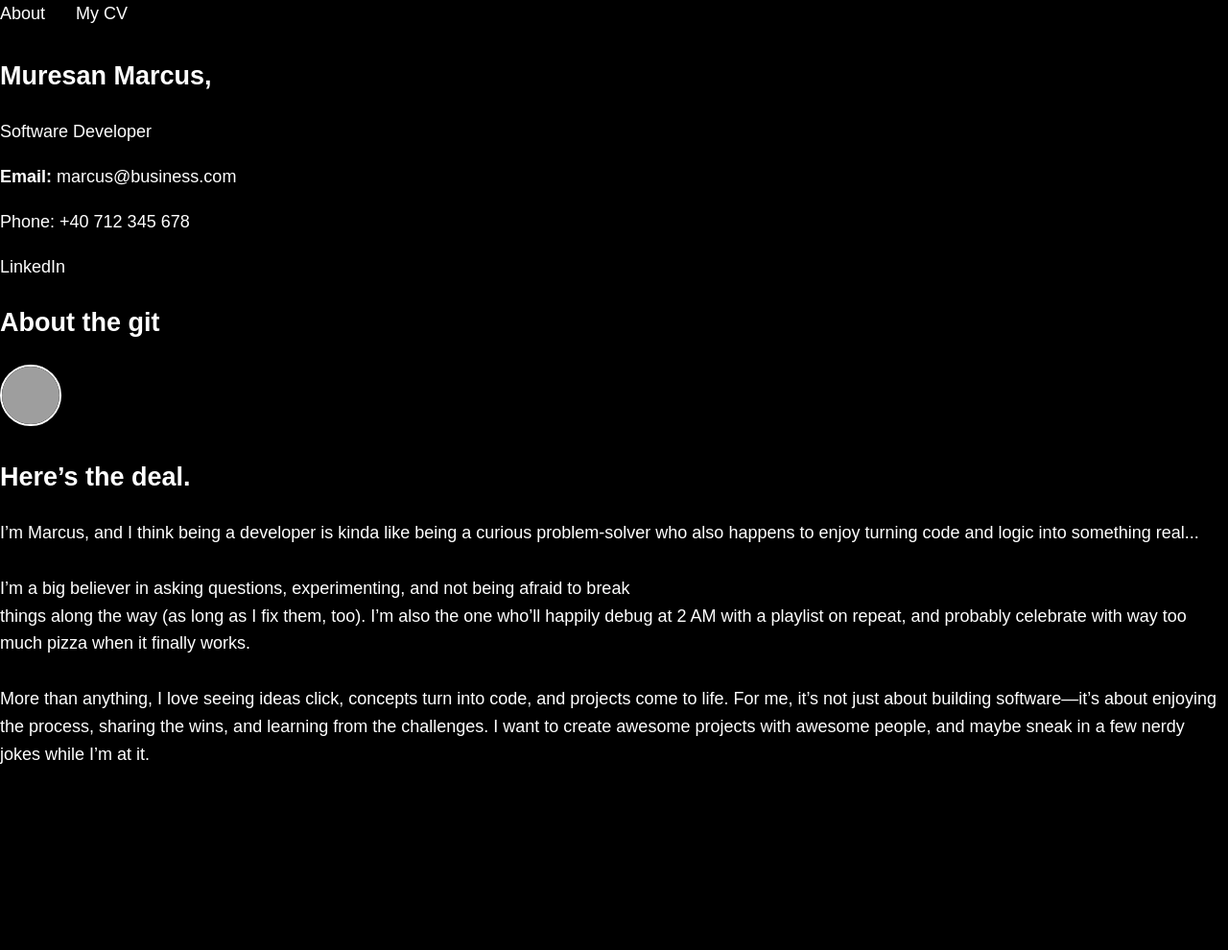
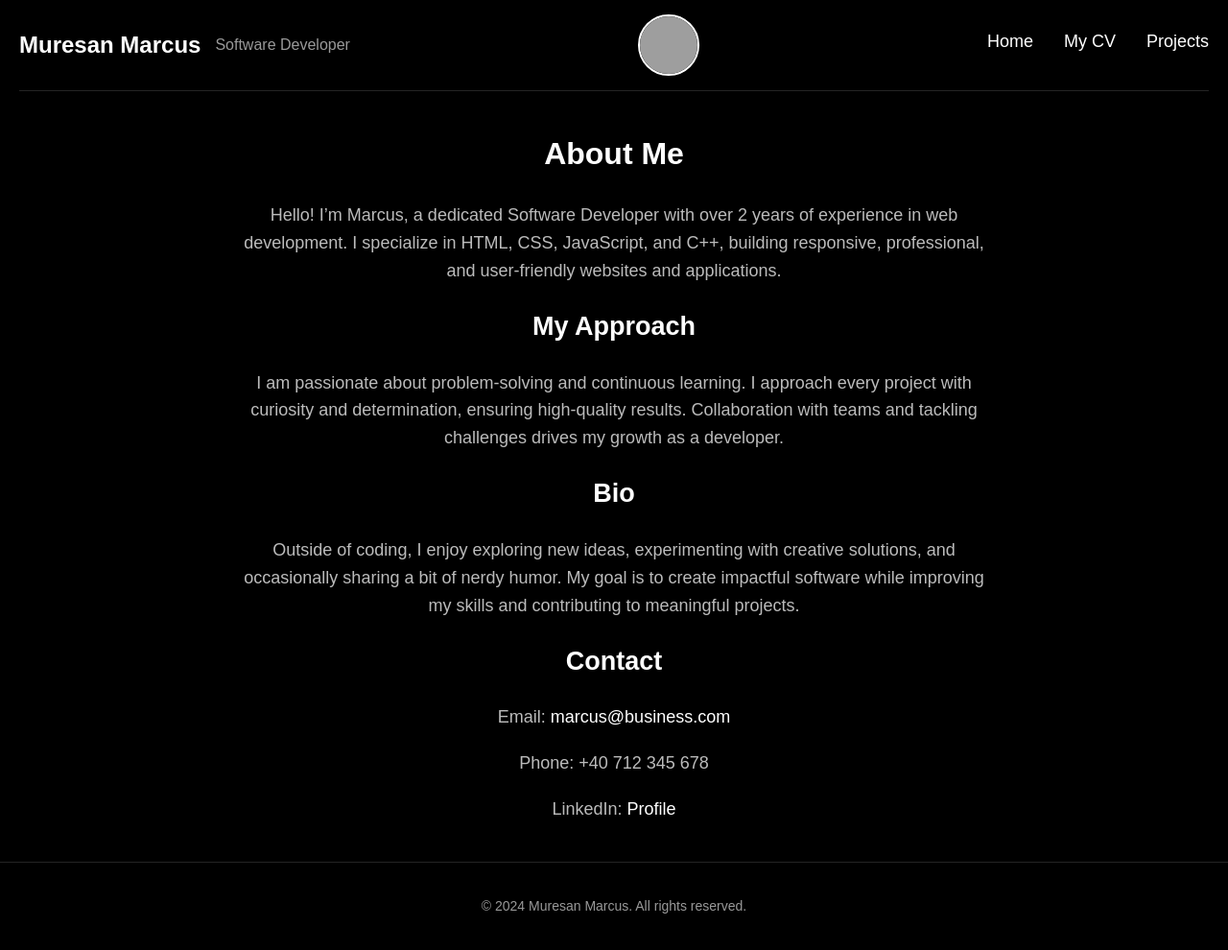
Before and after one commit to marcusneb/marcusneb.github.io, a plain HTML site: page pages/about.html in a window 1280 px wide. Shown: the whole page at 96% size. Before the commit the page ends 818 px from the top, so only its background shows below. Drawn offline with Linux system fonts and the light colour scheme; grey boxes are pictures that could not be loaded.

Commit message:
Revamp About page with new sections and layout
Updated the About page structure and content to enhance presentation and clarity.

```diff
--- a/pages/about.html
+++ b/pages/about.html
@@ -2,44 +2,71 @@
 <html lang="en">
 <head>
     <meta charset="UTF-8">
-  <link rel = "stylesheet" href="../css/style.css">
     <meta name="viewport" content="width=device-width, initial-scale=1.0">
     <title>About - Marcus</title>
-
+    <link rel="stylesheet" href="../css/style.css">
 </head>
 <body>
+
+<header>
+    <div class="profile">
+        <h2><a href="../index.html">Muresan Marcus</a></h2>
+        <span id="function">Software Developer</span>
+    </div>
+      <img src="../images/logo2.png" alt="Logo" class="nav-logo">
     <nav>
         <ul>
-            <li><a href = "about.html">About</a></li>
-            <li><a href = "CV.html">My CV</a></li>
+            <li><a href="../index.html">Home</a></li>
+            <li><a href="CV.html">My CV</a></li>
+            <li><a href="projects.html">Projects</a></li>
         </ul>
     </nav>
-  <div class="container">
-    <aside class="sidebar">
-      <h2><a href = "../index.html">Muresan Marcus, </a></h2>
-      <p class="title">Software Developer</p>
-      <div class="contact">
-        <p><strong>Email:</strong> <a href="mailto:marcus@business.com">marcus@business.com</a></p>
+</header>
+
+<hr class="horizontal-line">
+
+<main class="about-fullwidth">
+
+    <!-- Intro Section -->
+    <section class="intro">
+        <h1>About Me</h1>
+        <p>
+            Hello! I’m Marcus, a dedicated Software Developer with over 2 years of experience in web development.
+            I specialize in HTML, CSS, JavaScript, and C++, building responsive, professional, and user-friendly websites and applications.
+        </p>
+    </section>
+
+    <!-- Skills / Approach Section -->
+    <section class="skills">
+        <h2>My Approach</h2>
+        <p>
+            I am passionate about problem-solving and continuous learning. I approach every project with curiosity and determination,
+            ensuring high-quality results. Collaboration with teams and tackling challenges drives my growth as a developer.
+        </p>
+    </section>
+
+    <!-- Bio Section -->
+    <section class="bio">
+        <h2>Bio</h2>
+        <p>
+            Outside of coding, I enjoy exploring new ideas, experimenting with creative solutions, and occasionally sharing a bit of nerdy humor.
+            My goal is to create impactful software while improving my skills and contributing to meaningful projects.
+        </p>
+    </section>
+
+    <!-- Contact Section -->
+    <section class="contact-info">
+        <h2>Contact</h2>
+        <p>Email: <a href="mailto:marcus@business.com">marcus@business.com</a></p>
         <p>Phone: +40 712 345 678</p>
-        <p><a href="#">LinkedIn</a></p>
-      </div>
-    </aside>
-      <div class ="vertical-line"></div>
-    <main class="about">
-      <h2>About the git</h2>
-      <img src="../images/logo2.png" alt="Marcus" class="nav-logo">
-      <p>
-        <h2>Here’s the deal.</h2> I’m Marcus, and I think being a developer is kinda like being a curious
-        problem-solver who also happens to enjoy turning code and logic into something real...
-        <br><br>I’m a big believer in asking questions, experimenting, and not being afraid to break <br>
-        things along the way (as long as I fix them, too). I’m also the one who’ll happily debug at 2 AM with a playlist on repeat,
-        and probably celebrate with way too much pizza when it finally works.
-        <br><br>
-     More than anything, I love seeing ideas click, concepts turn into code, and projects come to life. For me, it’s not just about building software—it’s about enjoying the process, sharing the wins, and learning from the challenges.
+        <p>LinkedIn: <a href="https://www.linkedin.com/in/marcus-muresan-58aa66377/" target="_blank">Profile</a></p>
+    </section>
 
-     I want to create awesome projects with awesome people, and maybe sneak in a few nerdy jokes while I’m at it.
-      </p>
 </main>
-  </div>
+
+<footer>
+    <p>&copy; 2024 Muresan Marcus. All rights reserved.</p>
+</footer>
+
 </body>
 </html>
```
Lines whose indentation alone changed are shown as unchanged.
